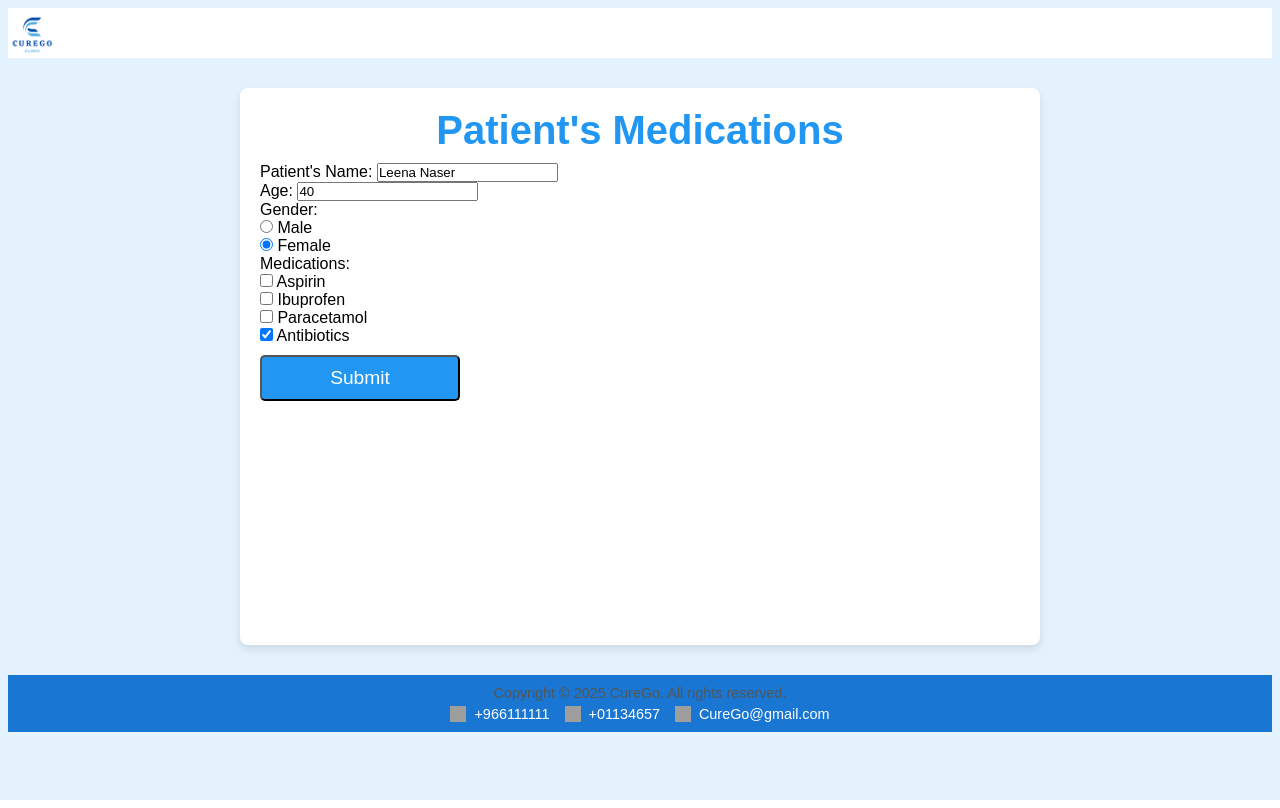
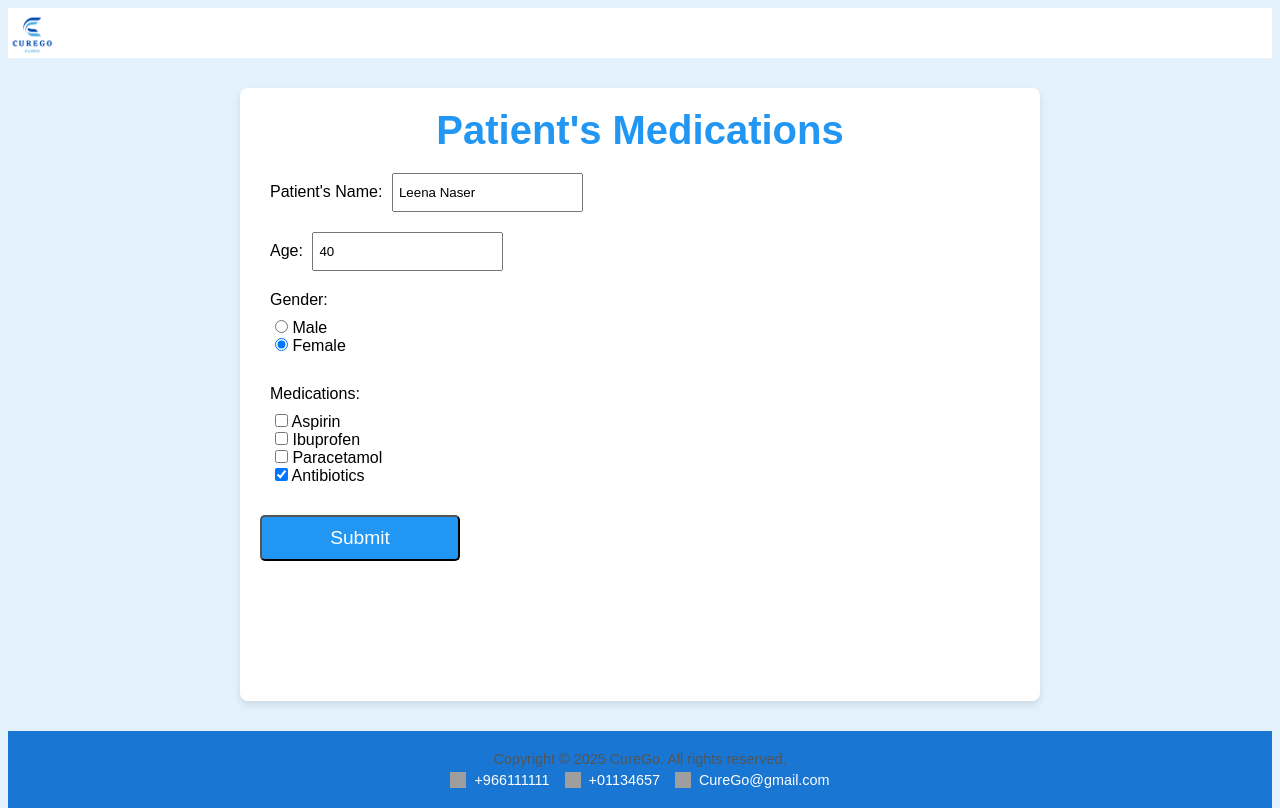
Before and after one commit to Jana18kh/webProject, a PHP site: page /patiantM.html in a window 1280 px wide. Run offline with PHP 8.4, Linux system fonts and the light colour scheme; grey boxes are pictures that could not be loaded.

Commit message:
Update cccc.css

```diff
--- a/cccc.css
+++ b/cccc.css
@@ -1,4 +1,4 @@
-body/* styles.css */
+body
 * {
     margin: 0;
     padding: 0;
@@ -15,9 +15,11 @@ html, body {
 }
 
 body {
-    padding-bottom: 60px;
+  display: flex;
+  flex-direction: column;
     justify-content: center;
     align-items: center;
+    min-height: 100vh;
 }
 
 header {
@@ -27,6 +29,7 @@ header {
     padding: 5px 0;
     height: 50px;
     line-height: 50px;
+
 }
 
 .container {
@@ -44,11 +47,13 @@ header {
 
 .logo {
     margin-bottom: 20px;
+
 }
 
 .logo img {
     width: 50px;
     height: auto;
+
 }
 
 h2,h1 {
@@ -126,12 +131,15 @@ th {
             padding: 10px 0;
             text-align: center;
                 margin-top: auto;
+                padding: 20px;
+
         }
 
 .footer-container {
     max-width: 1200px;
     margin: 0 auto;
     padding: 0 20px;
+
 }
 
 footer p {
@@ -204,3 +212,8 @@ footer p {
         p a:hover {
             text-decoration: underline;
         }
+        form *{
+          padding: 10px 5px;
+
+
+        }
```
